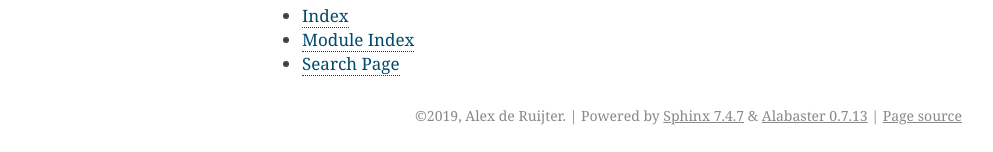
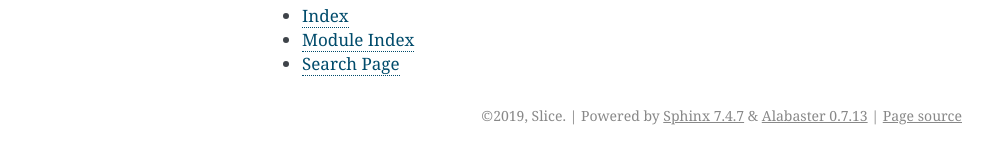
Before and after one commit to slicerisk/riskmatrix, a Sphinx documentation site: the page built from docs/index.rst, in a window 1280 px wide. Shown: the part 790-942 px from the top of the page, without its empty margins (148-1141 px from the left). Built offline with Sphinx 7.4.7, drawn with Linux system fonts in a browser that asks for light colours; pages that are not in the unit, such as notebooks, are missing from menus.

Commit message:
Changed copyright to Slice

```diff
--- a/docs/conf.py
+++ b/docs/conf.py
@@ -49,7 +49,7 @@ master_doc = "index"
 
 # General information about the project.
 project = u"Riskmatrix"
-copyright = u"2019, Alex de Ruijter"
+copyright = u"2019, Slice"
 author = u"Alex de Ruijter"
 
 # The version info for the project you're documenting, acts as replacement
```
